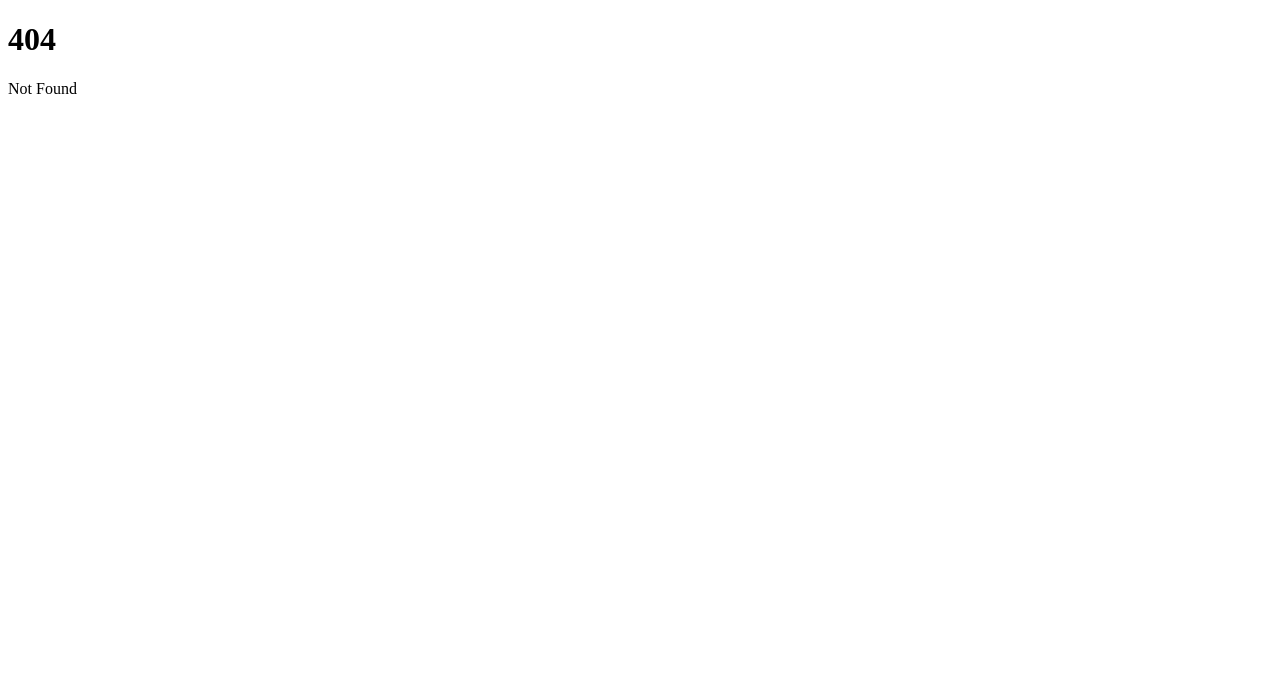
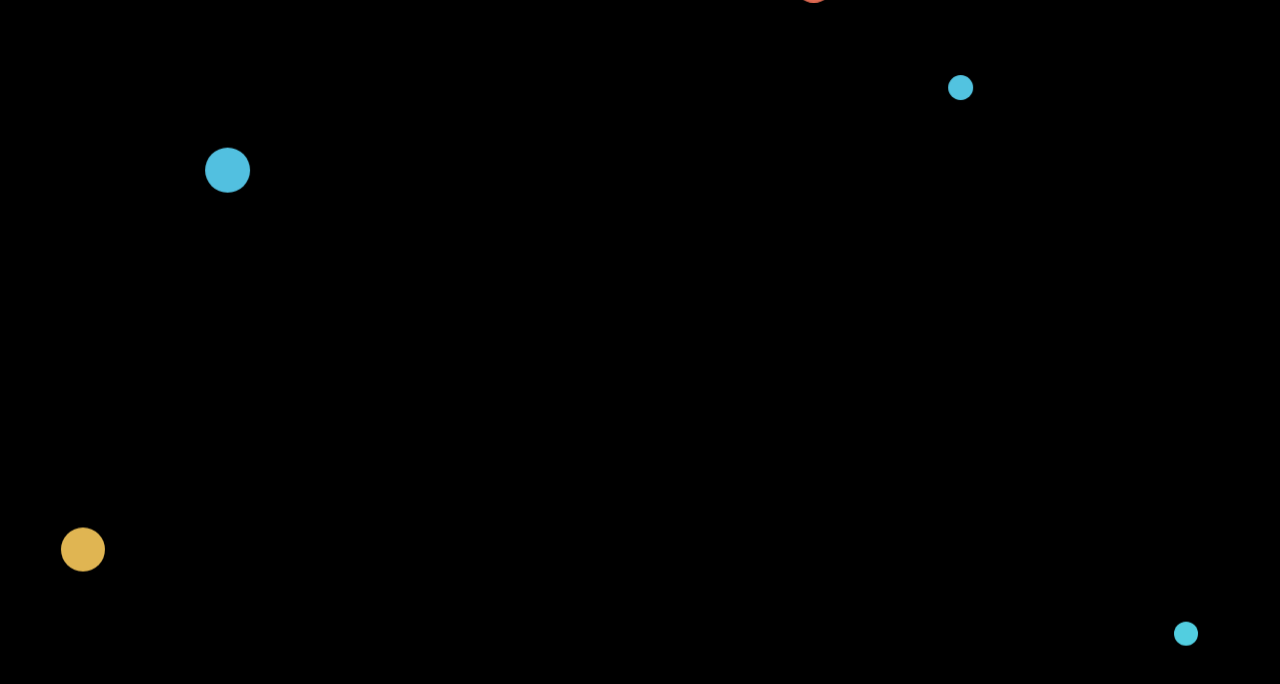
Before and after one commit to WildkrattFan/Cornhacks-2025, a SvelteKit app in the folder my-app/: page /launch in a window 1280 px wide. Before the commit this address had no page. Shown: the top 684 px of the page. Built offline with nearby package versions, Linux system fonts and the light colour scheme.

Commit message:
spaceship launch and frontend project

```diff
--- a/my-app/src/routes/+page.svelte
+++ b/my-app/src/routes/+page.svelte
@@ -1,19 +1,14 @@
 <script lang="ts">
     import { onMount } from 'svelte';
+    import { writable } from 'svelte/store';
+    import { enhance } from '$app/forms';
 
-	let { form } = $props();
-
-	let showTime = $state(true);
-
-	let rockets: any[] = $state([]);
+    let showTime = true;
 
     function swapShowTime() {
         showTime = !showTime;
     }
 
-	function launchRocket() {
-		rockets = [...rockets, 1];
-	}
 </script>
 
 <div class="container">
@@ -39,19 +34,11 @@
         <label for="randomTime">Or would you like it to open at a random time?</label>
         <input id="randomTime" name="randomTime" type="checkbox" onclick={swapShowTime} />
 
-		<button type="submit" onclick={launchRocket}>Post</button>
+        <button type="submit">Post</button>
     </form>
 </div>
-<!--Display successes and failures with posting to API-->
-{#each rockets as rocket}
-	{#if form && form.success == true}
-		<div class="launch-container">
-			<div class="rocket">
-				<div class="flames"></div>
-			</div>
-		</div>
-	{/if}
-{/each}
+
+
 
 <style>
     :global(body) {
@@ -65,6 +52,7 @@
         align-items: center;
         height: 100vh;
         box-sizing: border-box;
+        overflow: hidden; /* Ensure the rocket can move outside the viewport */
     }
 
     .container {
@@ -132,71 +120,5 @@
         box-sizing: border-box;
     }
 
-	.launch-container {
-		position: fixed;
-		bottom: 0;
-		left: 50%;
-		transform: translateX(-50%);
-		width: 80px;
-		height: 200px;
-		display: flex;
-		justify-content: center;
-		align-items: center;
-	}
 
-	/* Rocket styling */
-	.rocket {
-		width: 50px;
-		height: 100px;
-		background: red;
-		border-radius: 25px 25px 0 0;
-		position: relative;
-		animation: launch 3s ease-in-out forwards;
-	}
-
-	/* Flames */
-	.flames {
-		position: absolute;
-		bottom: -20px;
-		left: 50%;
-		width: 20px;
-		height: 40px;
-		background: orange;
-		border-radius: 50%;
-		transform: translateX(-50%);
-		animation:
-			flicker 0.1s infinite alternate,
-			expandFlame 1s infinite alternate;
-	}
-
-	/* Launch animation */
-	@keyframes launch {
-		0% {
-			transform: translateY(0);
-		}
-
-		100% {
-			transform: translateY(-100vh);
-		}
-	}
-
-	/* Flame flickering effect */
-	@keyframes flicker {
-		0% {
-			background: orange;
-		}
-		100% {
-			background: yellow;
-		}
-	}
-
-	/* Flames expanding */
-	@keyframes expandFlame {
-		0% {
-			height: 40px;
-		}
-		100% {
-			height: 60px;
-		}
-	}
 </style>
--- /dev/null
+++ b/my-app/src/routes/launch/+page.svelte
@@ -0,0 +1,130 @@
+<script>
+    let index = 0; // Define the index variable
+
+    // Random position generator for planets
+    function randomPosition() {
+        return {
+            x: Math.random() * window.innerWidth,
+            y: Math.random() * window.innerHeight
+        };
+    }
+
+    // Array of planets with random positions and colors
+    let planets = Array.from({ length: 5 }, () => ({
+        ...randomPosition(),
+        color: `hsl(${Math.random() * 360}, 70%, 60%)`,
+        size: Math.random() * 40 + 20,
+        speed: Math.random() * 10 + 5
+    }));
+</script>
+
+<div class="launch-container" style="animation-delay: {index * 0.5}s;">
+    <div class="rocket">
+        <div class="flames"></div>
+    </div>
+</div>
+
+{#each planets as planet}
+    <div class="planet"
+        style="top: {planet.y}px; left: {planet.x}px; background-color: {planet.color}; width: {planet.size}px; height: {planet.size}px; animation-duration: {planet.speed}s;">
+    </div>
+{/each}
+
+<style>
+    :global(body) {
+        background-color: black;
+        overflow: hidden;
+    }
+
+    .launch-container {
+        position: absolute;
+        bottom: 0;
+        left: 50%;
+        transform: translateX(-50%);
+        width: 80px;
+        height: 200px;
+        display: flex;
+        justify-content: center;
+        align-items: center;
+    }
+
+    /* Rocket styling */
+    .rocket {
+        width: 50px;
+        height: 100px;
+        background: red;
+        border-radius: 25px 25px 0 0;
+        position: relative;
+        animation: launch 3s ease-in-out forwards;
+    }
+
+    /* Flames */
+    .flames {
+        position: absolute;
+        bottom: -20px;
+        left: 50%;
+        width: 20px;
+        height: 40px;
+        background: orange;
+        border-radius: 50%;
+        transform: translateX(-50%);
+        animation:
+            flicker 0.1s infinite alternate,
+            expandFlame 1s infinite alternate;
+    }
+
+    /* Planet styling */
+    .planet {
+        position: absolute;
+        border-radius: 50%;
+        animation: orbit linear infinite;
+    }
+
+    /* Launch animation */
+    @keyframes launch {
+        0% {
+            transform: translateY(0);
+        }
+
+        99% {
+            transform: translateY(-100vh);
+        }
+
+        100% {
+            display: none;
+        }
+    }
+
+    /* Planet orbit animation */
+    @keyframes orbit {
+        0% {
+            transform: rotate(0deg) translateX(100px) rotate(0deg);
+        }
+
+        100% {
+            transform: rotate(360deg) translateX(100px) rotate(-360deg);
+        }
+    }
+
+    /* Flame flickering effect */
+    @keyframes flicker {
+        0% {
+            background: orange;
+        }
+
+        100% {
+            background: yellow;
+        }
+    }
+
+    /* Flames expanding */
+    @keyframes expandFlame {
+        0% {
+            height: 40px;
+        }
+
+        100% {
+            height: 60px;
+        }
+    }
+</style>
```
Also changed, not shown: my-app/src/routes/+page.server.ts (+5 -3 lines), my-app/src/routes/profile/+page.svelte (deleted). Lines whose indentation alone changed are shown as unchanged.
